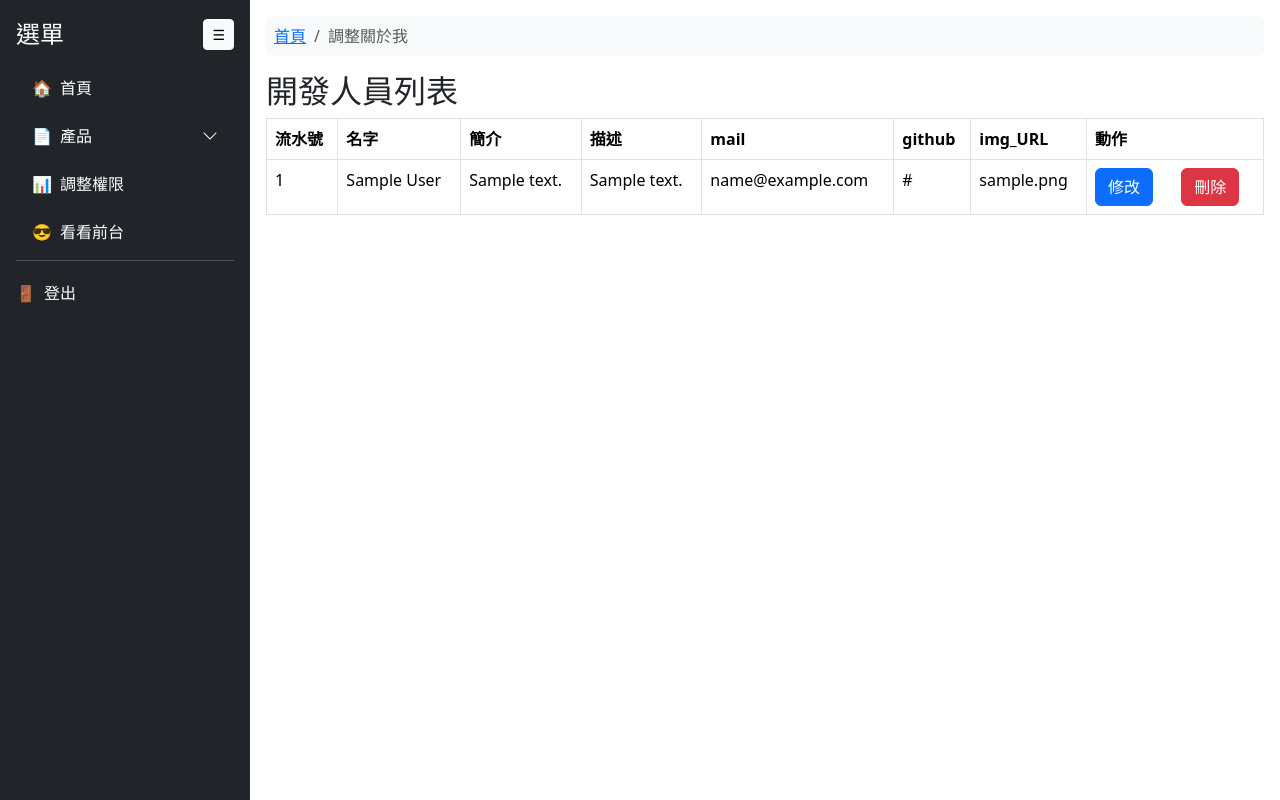
After one commit to ziz03/database_class, a PHP site: page /admin/changeaboutme.php in a window 1280 px wide. The commit adds this page. Run offline with PHP 8.4, Linux system fonts and the light colour scheme; the visitor is signed in with stand-in values (Sample User, id 1); tables that the repository leaves empty or names only in its code hold one stand-in row (values such as "Sample post").

Commit message:
Feat new update aboutour

```diff
--- a/action/common.php
+++ b/action/common.php
@@ -281,7 +281,7 @@ function displayProductsList($result, $noResultsMessage = '暫無商品', $keywo
 function getaboutme()
 {
     global $conn;
-    $sql = "SELECT ut.*, u.name
+    $sql = "SELECT ut.*, u.name, u.email
             FROM user_texts ut
             JOIN user u ON ut.userId = u.id";
 
--- /dev/null
+++ b/admin/changeaboutme.php
@@ -0,0 +1,132 @@
+<?php
+session_start();
+require_once '../action/database.php';
+require_once('../action/common.php');
+require_once 'compoents/breadcrumb.php';
+$username = check_login();
+$user_text = getaboutme();
+// print_r($user_text);
+$index = 1
+?>
+
+
+<!DOCTYPE html>
+<html lang="zh-TW">
+
+<head>
+    <meta charset="UTF-8">
+    <meta name="viewport" content="width=device-width, initial-scale=1.0">
+    <title>調整關於我</title>
+    <link rel="icon" href="../image/blackLOGO.png">
+    <link href="https://cdn.jsdelivr.net/npm/bootstrap@5.3.5/dist/css/bootstrap.min.css" rel="stylesheet"
+        integrity="sha384-SgOJa3DmI69IUzQ2PVdRZhwQ+dy64/BUtbMJw1MZ8t5HZApcHrRKUc4W0kG879m7" crossorigin="anonymous">
+    <link rel="stylesheet" href="./css/sidebar.css">
+    <link rel="stylesheet" href="https://cdn.jsdelivr.net/npm/bootstrap-icons@1.10.5/font/bootstrap-icons.css">
+</head>
+
+<body>
+    <?php include('compoents/sidebar.php'); ?>
+    <div class="content-wrapper flex-grow-1 p-3">
+        <?php echo generate_breadcrumb($current_page); ?>
+        <h2>開發人員列表</h2>
+        <table class="table table-bordered table-hover">
+            <thead>
+                <tr>
+                    <th>流水號 </th>
+                    <th>名字</th>
+                    <th>簡介</th>
+                    <th>描述</th>
+                    <th>mail</th>
+                    <th>github</th>
+                    <th>img_URL</th>
+                    <th>動作</th>
+                </tr>
+            </thead>
+            <tbody>
+                <?php foreach ($user_text as $user): ?>
+                    <tr>
+                        <td><?= htmlspecialchars($index++) ?></td>
+                        <td><?= htmlspecialchars($user['name']) ?></td>
+                        <td><?= htmlspecialchars($user['content']) ?></td>
+                        <td><?= htmlspecialchars($user['describe']) ?></td>
+                        <td><?= htmlspecialchars($user['email']) ?></td>
+                        <td><?= htmlspecialchars($user['github_url']) ?></td>
+                        <td><?= htmlspecialchars($user['img_url']) ?></td>
+                        <td>
+                            <button
+                                type="button"
+                                class="btn btn-primary me-4"
+                                data-bs-toggle="modal"
+                                data-bs-target="#editModal"
+                                data-user='<?= json_encode($user, JSON_HEX_TAG | JSON_HEX_APOS | JSON_HEX_AMP | JSON_HEX_QUOT) ?>'>
+                                修改
+                            </button>
+                            <a class="btn btn-danger " href="delete_aboutme.php?id=<?= $user['id'] ?>">刪除
+                        </td>
+                    </tr>
+                <?php endforeach; ?>
+            </tbody>
+        </table>
+    </div>
+    <div class="modal fade" id="editModal" tabindex="-1" aria-labelledby="editModalLabel" aria-hidden="true">
+        <div class="modal-dialog">
+            <div class="modal-content">
+                <div class="modal-header">
+                    <h5 class="modal-title" id="editModalLabel">修改使用者</h5>
+                    <button type="button" class="btn-close" data-bs-dismiss="modal" aria-label="關閉"></button>
+                </div>
+                <div class="modal-body">
+                    <!-- 可放修改表單 -->
+                    <form id="editForm" method="POST" action="update_aboutme.php">
+                        <input type="hidden" name="id" id="modalUserId">
+                        <div class="mb-3">
+                            <label for="modalUserName" class="form-label">名字</label>
+                            <input type="text" class="form-control" name="name" id="modalUserName">
+                            <label for="content" class="form-label">簡介</label>
+                            <input type="text" class="form-control" name="content" id="content">
+                            <label for="describe" class="form-label">描述</label>
+                            <input type="text" class="form-control" name="describe" id="describe">
+                            <label for="github" class="form-label">github</label>
+                            <input type="text" class="form-control" name="github" id="github">
+                            <label for="img" class="form-label">img</label>
+                            <input type="file" class="form-control" name="img" id="img">
+
+                        </div>
+                        <button type="submit" class="btn btn-success">儲存</button>
+                    </form>
+                </div>
+            </div>
+        </div>
+    </div>
+
+
+    <?php if (isset($_SESSION['message'])): ?>
+        <script>
+            alert("<?= htmlspecialchars($_SESSION['message']) ?>");
+        </script>
+    <?php unset($_SESSION['message']);
+    endif; ?>
+
+    <script src="https://cdn.jsdelivr.net/npm/bootstrap@5.3.5/dist/js/bootstrap.bundle.min.js"></script>
+    <script src="./js/sidebar.js"></script>
+    <script>
+        document.addEventListener('DOMContentLoaded', function() {
+            const editModal = document.getElementById('editModal');
+            editModal.addEventListener('show.bs.modal', function(event) {
+                const button = event.relatedTarget;
+                const userData = JSON.parse(button.getAttribute('data-user'));
+                console.log(userData);
+
+                // 將 userData 資料填入 modal 的欄位
+                document.getElementById('modalUserId').value = userData.id;
+                document.getElementById('modalUserName').value = userData.name;
+                document.getElementById('content').value = userData.content;
+                document.getElementById('describe').value = userData.describe;
+                document.getElementById('github').value = userData.github_url;
+                document.getElementById('img').value = userData.img_url;
+            });
+        });
+    </script>
+</body>
+
+</html>
--- a/admin/compoents/breadcrumb.php
+++ b/admin/compoents/breadcrumb.php
@@ -15,6 +15,8 @@ function generate_breadcrumb($current_page) {
         'statistics.php' => ['標題' => '統計資料', '父頁面' => 'dashboard.php'],
         'chat.php' => ['標題' => '聊天室', '父頁面' => 'dashboard.php'],
         'product_add.php' => ['標題' => '新增產品', '父頁面' => 'dashboard.php'],
+        'changeaboutme.php' => ['標題' => '調整關於我', '父頁面' => 'dashboard.php'],
+
 
         // 可以根據需要添加更多頁面
     ];
--- a/admin/product_add.php
+++ b/admin/product_add.php
@@ -70,6 +70,7 @@ if ($_SERVER["REQUEST_METHOD"] === "POST") {
     <link rel="icon" href="../image/blackLOGO.png">
     <link href="https://cdn.jsdelivr.net/npm/bootstrap@5.3.5/dist/css/bootstrap.min.css" rel="stylesheet">
     <link rel="stylesheet" href="css/sidebar.css">
+    <link rel="stylesheet" href="https://cdn.jsdelivr.net/npm/bootstrap-icons@1.10.5/font/bootstrap-icons.css">
 </head>
 
 <body>
--- a/admin/view_order.php
+++ b/admin/view_order.php
@@ -82,6 +82,8 @@ $total_pages = ceil($total_orders / $limit);
     <link href="https://cdn.jsdelivr.net/npm/bootstrap@5.3.5/dist/css/bootstrap.min.css" rel="stylesheet"
         integrity="sha384-SgOJa3DmI69IUzQ2PVdRZhwQ+dy64/BUtbMJw1MZ8t5HZApcHrRKUc4W0kG879m7" crossorigin="anonymous">
     <link rel="stylesheet" href="./css/sidebar.css">
+    <link rel="stylesheet" href="https://cdn.jsdelivr.net/npm/bootstrap-icons@1.10.5/font/bootstrap-icons.css">
+
 </head>
 
 <body>
```
Also changed, not shown: README.md.
